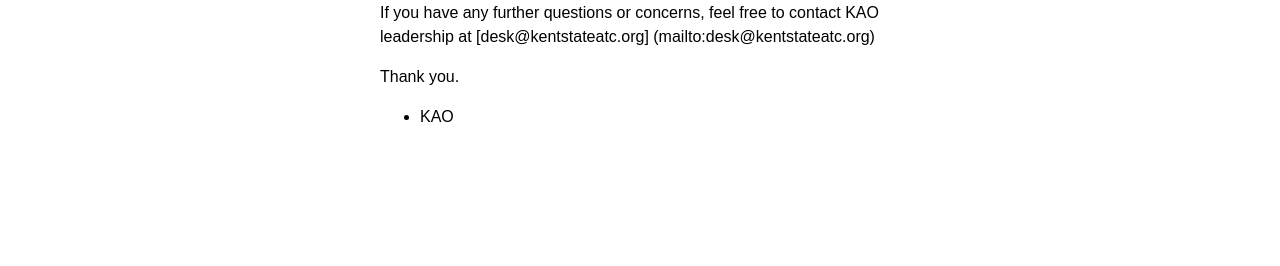
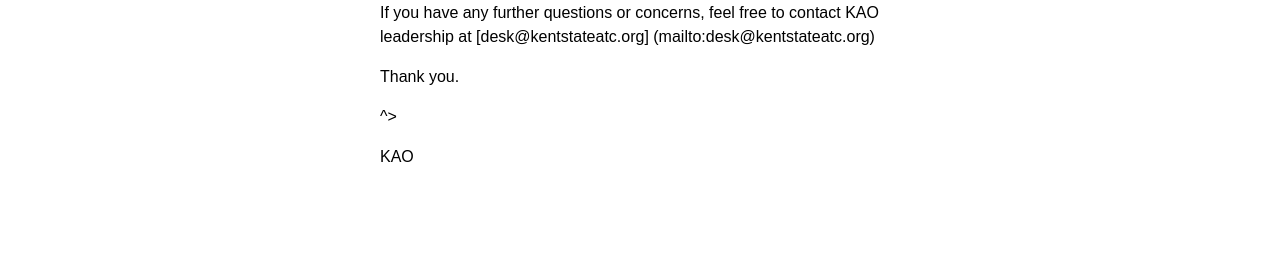
Before and after one commit to tbliss1/kentstateatc.github.com, a Jekyll site: the page built from voting/2013-constitution.md, in a window 1280 px wide. Shown: the part 771-1037 px from the top of the page. Built offline with Jekyll 4.4.1, drawn with Linux system fonts in a browser that asks for light colours; before the commit the page ends 1000 px from its top, so only the background shows below that.

```diff
--- a/voting/2013-constitution.md
+++ b/voting/2013-constitution.md
@@ -15,4 +15,6 @@ If you have any further questions or concerns, feel free to contact KAO leadersh
 
 Thank you.
 
-- KAO
+^>
+
+KAO
```
